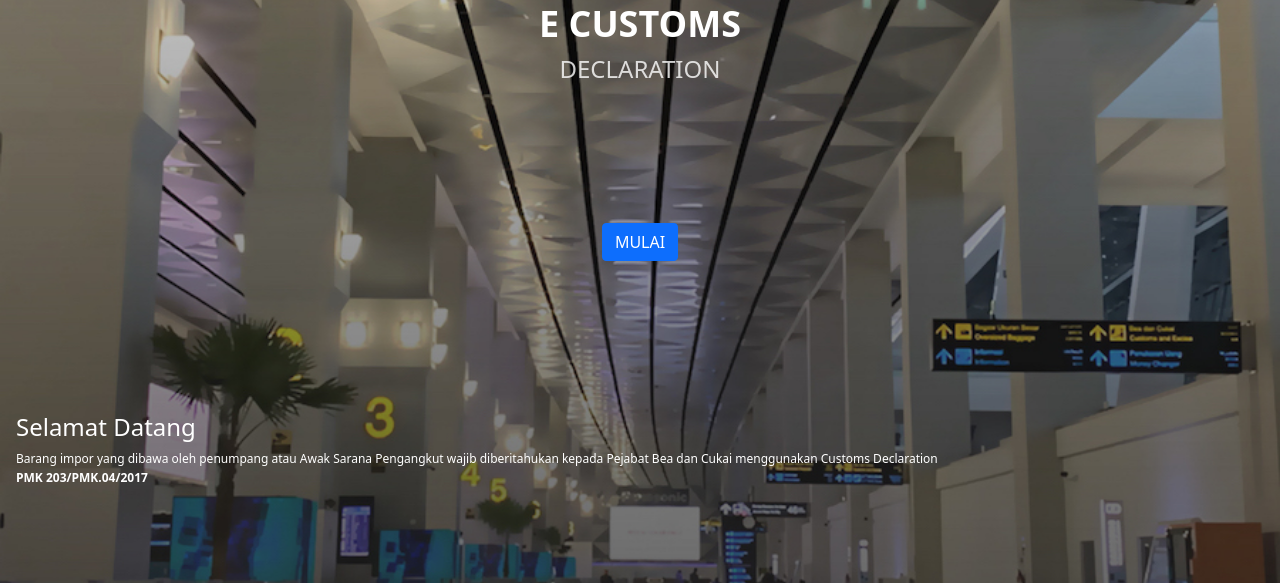
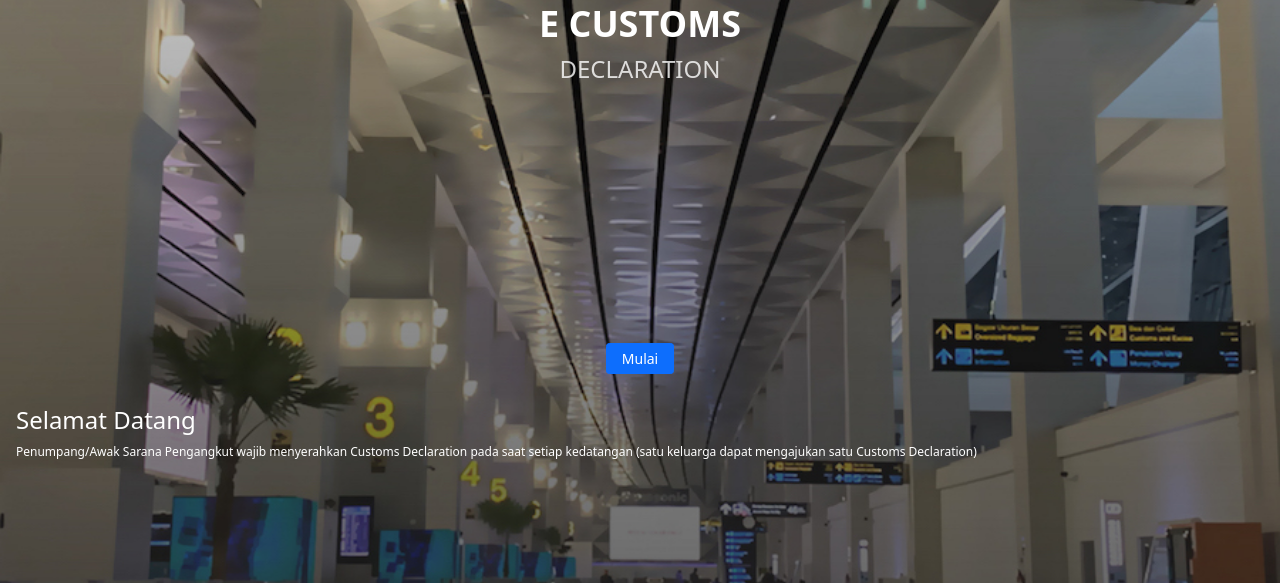
Before and after one commit to robbi1992/ecd, a CodeIgniter app: page /database/ in a window 1280 px wide. Shown: the part 217-800 px from the top of the page. Run offline with CodeIgniter, Linux system fonts and the light colour scheme.

Commit message:
fix layout ecd

```diff
--- a/application/controllers/Home.php
+++ b/application/controllers/Home.php
@@ -5,17 +5,16 @@ class Home extends CI_Controller {
 
     private function get_language($en = false) {
         $data = array (
-            'text' => '<p>Barang impor yang dibawa oleh penumpang atau Awak Sarana Pengangkut wajib diberitahukan kepada Pejabat Bea dan Cukai
-            menggunakan Customs Declaration</p><p style="margin-top:-15px;"><b>PMK 203/PMK.04/2017</b></p>',
-            'button' => 'MULAI',
+            'text' => '<p>Penumpang/Awak Sarana Pengangkut wajib menyerahkan Customs Declaration pada saat setiap kedatangan (satu keluarga dapat mengajukan satu Customs Declaration)</p>',
+            'button' => 'Mulai',
             'header' => 'Selamat Datang',
             'active' => 0
         );
 
         if ($en) {
             $data = array (
-                'text' => '<p>Imported goods carried by Passengers or Crews must be notified to Customs Officer by Customs Declaration</p> <p style="margin-top:-15px;"><b>PMK 203/PMK.04/2017</b></p>',
-                'button' => 'START',
+                'text' => '<p>Each arriving Passenger/Crew must submit Customs Declaration (one customs declaration can be used for one family)</p>',
+                'button' => 'Start',
                 'header' => 'Welcome',
                 'active' => 1
             );
--- a/application/controllers/Passengers.php
+++ b/application/controllers/Passengers.php
@@ -57,7 +57,8 @@ class Passengers extends CI_Controller {
                     'header' => 'Passenger'
                 ),
                 'goods' => array(
-                    't&m' => '<p>Every personal crew goods, per person on every arrival, is granted import duties, excise, and taxes exemption of USD 50.00 on his/her personal goods (personal effect) that were purchased or obtained abroad and will remain in Indonesia.</p>
+                    't&m' => '<p>Every personal goods, per person on every arrival, is granted import duties, excise, and taxes exemption of USD 500.00 on his/her personal goods (personal effect) that were purchased or obtained abroad and will remain in Indonesia.</p>
+                    <p>Every personal crew goods, per person on every arrival, is granted import duties, excise, and taxes exemption of USD 50.00 on his/her personal goods (personal effect) that were purchased or obtained abroad and will remain in Indonesia.</p>
                     <p>For those who import goods for other purposes than personal use (e.g. the total amount of the goods are unusual for personal use or the goods are used for commercial purposes such as companies/store/institution/industry), are subject to import duties, excise, and taxes.</p>',
                     't&m2' => 'The following amount of excisable goods for personal use that were purchased or obtained abroad and will remain in Indonesia are exempted from Import duties, excise, and taxes for every arrival:
                     <table class="table">
--- a/application/views/home.php
+++ b/application/views/home.php
@@ -35,12 +35,17 @@
             <!-- space -->
             <div class="mt-5">&nbsp;</div>
             <div class="mt-5">
-                <div class="mt-0 p-3 text-center">
-                    <a href="/passengers<?= isset($_GET['lang']) ? '?lang=' . $_GET['lang'] : '';?>" class="btn btn-primary"><?= $home['button'];?></a>
+                &nbsp;
+            </div>
+            <div class="mt-5">
+                &nbsp;
+            </div>
+            <div class="mt-4">
+                <div class="p-3 text-center">
+                    <a style="padding-left: 15px; padding-right: 15px;" href="/passengers<?= isset($_GET['lang']) ? '?lang=' . $_GET['lang'] : '';?>" class="btn btn-primary btn-sm"><?= $home['button'];?></a>
                 </div>
             </div>
-            <div class="mt-5">&nbsp;</div>
-            <div class="mt-5 text-white p-3 bc-desc">
+            <div class="mt-0 text-white p-3 bc-desc">
                 <h4><?=$home['header'];?></h4>
                 <?= $home['text']; ?>
             </div>
```
Also changed, not shown: application/views/passengers.php (+14 -9 lines), assets/app/js/passengers.js (+7 -0 lines).
